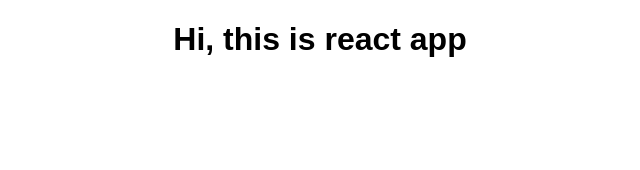
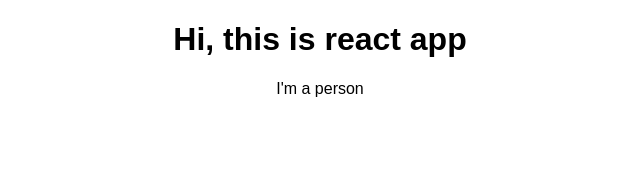
Before and after one commit to sriharshakappala/react-complete-guide, a React (Create React App) app: page / in a window 1280 px wide. Shown: the top 170 px of the page, without its empty margins (320-960 px from the left). Built offline with nearby package versions, Linux system fonts and the light colour scheme.

Commit message:
Fully functional component

```diff
--- a/src/App.js
+++ b/src/App.js
@@ -1,11 +1,13 @@
 import React, { Component } from 'react';
 import './App.css';
+import Person from './Person/Person';
 
 class App extends Component {
   render() {
     return (
       <div className="App">
         <h1>Hi, this is react app</h1>
+        <Person />
       </div>
     );
     // return React.createElement('div', {className: 'App'}, React.createElement('h1', null, 'Does this work now?'));
--- /dev/null
+++ b/src/Person/Person.js
@@ -0,0 +1,7 @@
+import React from 'react';
+
+const person = () => {
+  return <p>I'm a person</p>
+}
+
+export default person;
```
